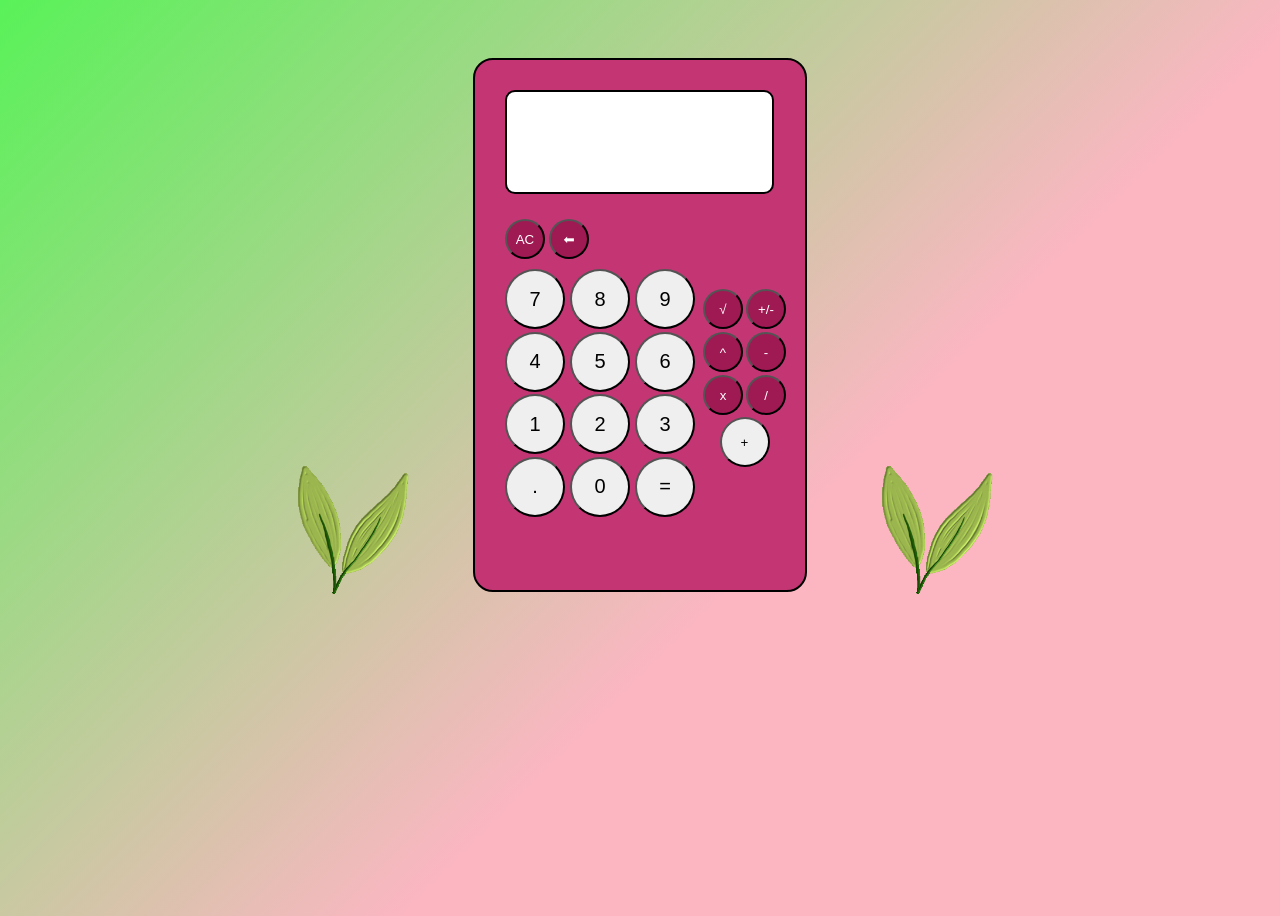
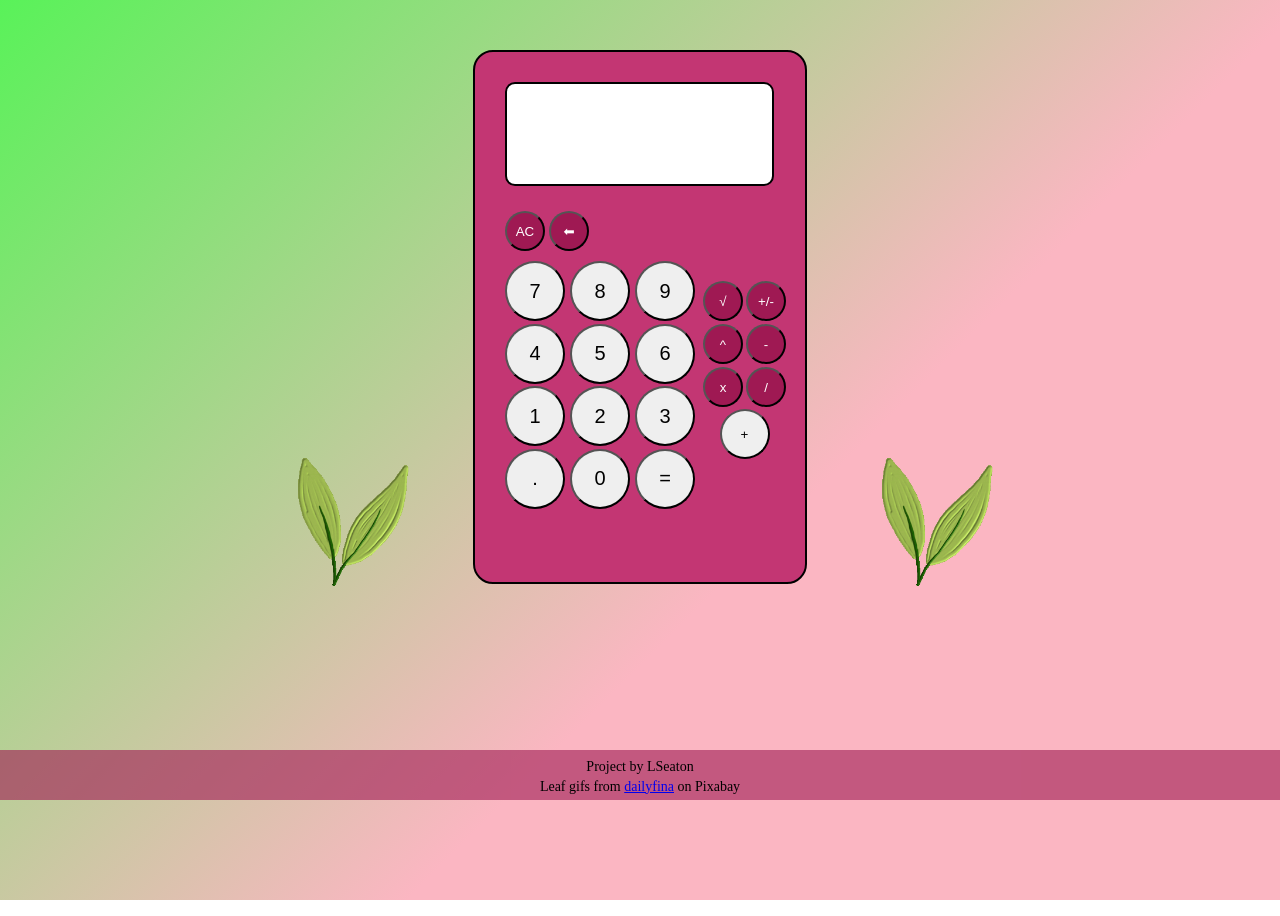
Before and after one commit to lseaton/odin-calculator, a plain HTML site: page index.html in a window 1280 px wide. Drawn offline with Linux system fonts and the light colour scheme.

Commit message:
Update README.md

```diff
--- a/index.html
+++ b/index.html
@@ -7,6 +7,7 @@
 		<link rel="stylesheet" href="./style.css" />
 	</head>
 	<body>
+		<div class="main">
 			<img src="leaf.gif" alt="" width="150px" height="150px" class="leaf" />
 			<div class="calculator">
 				<div class="display">
@@ -45,6 +46,15 @@
 				</div>
 			</div>
 			<img src="leaf.gif" alt="" width="150px" height="150px" class="leaf" />
+		</div>
+		<div class="footer">
+			<p>Project by LSeaton</p>
+			<p>
+				Leaf gifs from
+				<a href="https://pixabay.com/users/dailyfina-36282190/">dailyfina</a>
+				on Pixabay
+			</p>
+		</div>
 		<script src="calculator.js"></script>
 	</body>
 </html>
--- a/style.css
+++ b/style.css
@@ -2,9 +2,14 @@
 	--dark-pink: rgb(195, 54, 115);
 	--gray: rgb(191, 191, 191);
 	--raspberry: rgb(159, 25, 83);
+	--raspberry-translucent: rgb(159, 25, 83, 0.6);
 }
 
 body {
+	margin: 0;
+}
+
+.main {
 	display: flex;
 	justify-content: center;
 	padding: 50px;
@@ -107,3 +112,14 @@ button {
 	height: 50px;
 	width: 50px;
 }
+
+.footer {
+	width: 100%;
+	height: 50px;
+	background: var(--raspberry-translucent);
+	position: fixed;
+	bottom: 0;
+	text-align: center;
+	line-height: 0.4;
+	font-size: 14px;
+}
```
Also changed, not shown: screenshot.png (added), 1 other file. Lines whose indentation alone changed are shown as unchanged.
